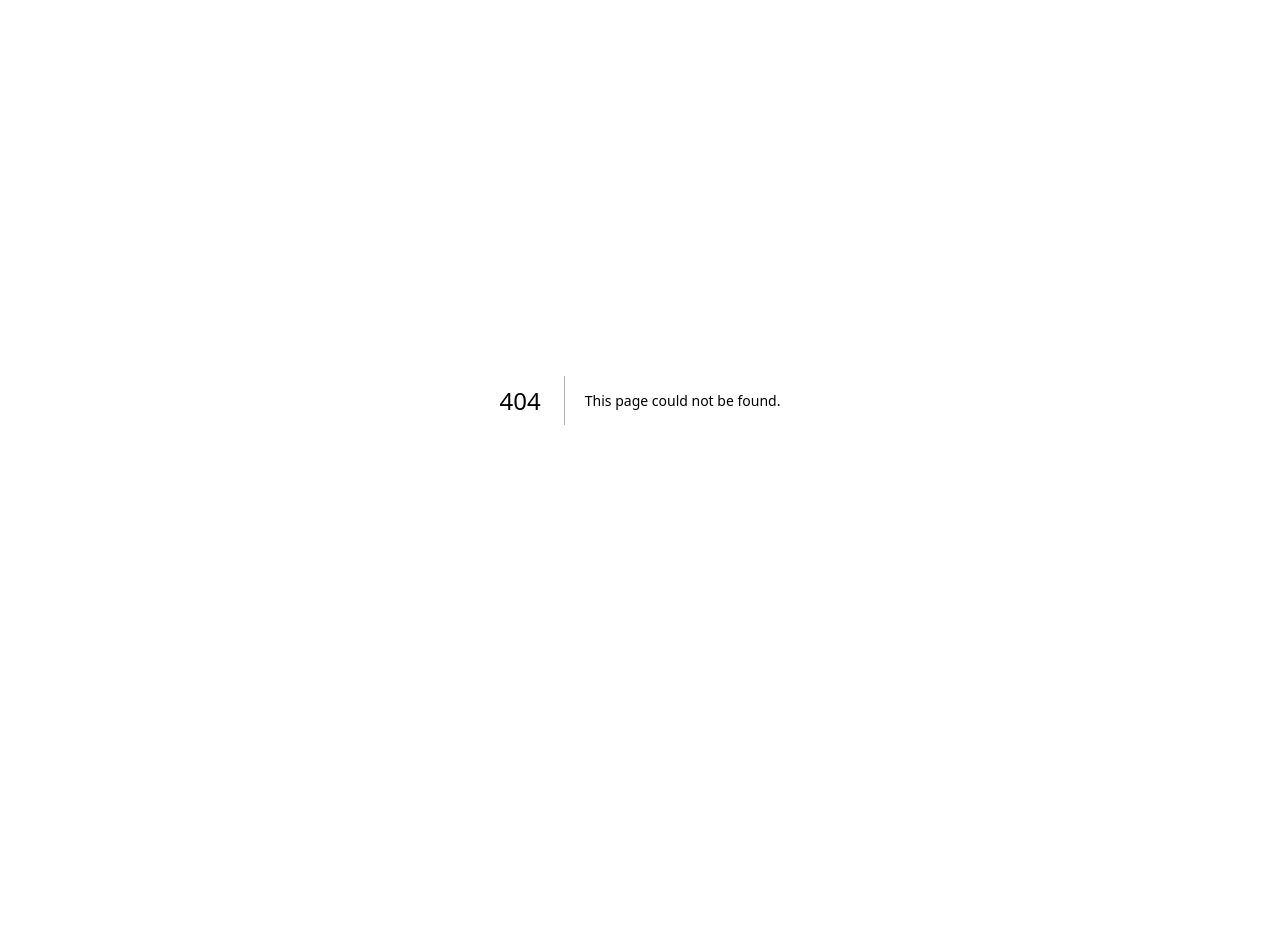
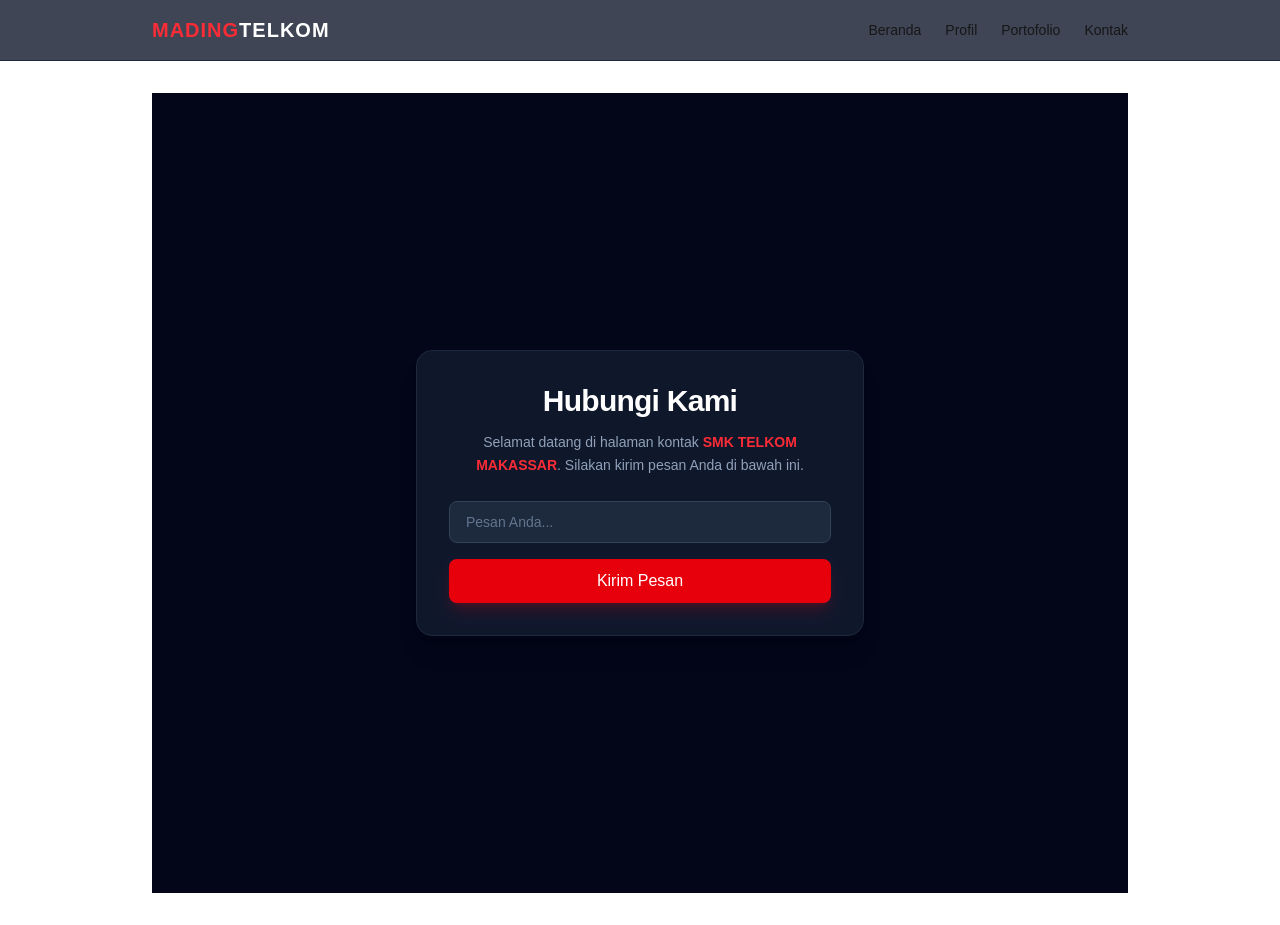
Before and after one commit to Ziawoo2/Nextjs, a Next.js app: page /Kontak in a window 1280 px wide. Before the commit this address had no page. Before the commit the page ends 800 px from the top, so only its background shows below. Built offline with nearby package versions, Linux system fonts and the light colour scheme.

Commit message:
feat: add navbar layout, link component, and card props

```diff
--- /dev/null
+++ b/app/Components/cards.tsx
@@ -0,0 +1,21 @@
+interface CardProps {
+  judul: string;
+  deskripsi: string;
+  tanggal: string;
+}
+
+export default function Card({ judul, deskripsi, tanggal }: CardProps) {
+  return (
+    <div className="bg-slate-900 border border-slate-800 rounded-xl p-5 shadow-lg hover:border-red-500/50 transition-all duration-300">
+      <span className="text-xs font-semibold text-red-500 uppercase tracking-wider">
+        {tanggal}
+      </span>
+      <h2 className="text-xl font-bold text-slate-100 mt-2 mb-2">
+        {judul}
+      </h2>
+      <p className="text-sm text-slate-400 leading-relaxed">
+        {deskripsi}
+      </p>
+    </div>
+  );
+}
--- /dev/null
+++ b/app/Kontak/page.tsx
@@ -0,0 +1,32 @@
+export default function KontakPage() {
+  const namaSekolah = "SMK TELKOM MAKASSAR";
+
+  return (
+    <main className="min-h-screen bg-slate-950 text-slate-100 flex flex-col items-center justify-center p-6">
+      <div className="max-w-md w-full bg-slate-900 border border-slate-800 rounded-2xl p-8 shadow-xl text-center">
+        {/* Teks Judul */}
+        <h1 className="text-3xl font-bold tracking-tight text-white mb-3">
+          Hubungi Kami
+        </h1>
+
+        {/* Paragraf Penjelasan */}
+        <p className="text-slate-400 text-sm leading-relaxed mb-6">
+          Selamat datang di halaman kontak <span className="text-red-500 font-semibold">{namaSekolah}</span>. Silakan kirim pesan Anda di bawah ini.
+        </p>
+
+        {/* Form Sederhana & Tombol */}
+        <div className="space-y-4">
+          <input
+            type="text"
+            placeholder="Pesan Anda..."
+            className="w-full px-4 py-2.5 rounded-lg bg-slate-800 border border-slate-700 text-slate-100 placeholder-slate-500 focus:outline-none focus:ring-2 focus:ring-red-500 transition-all text-sm"
+          />
+
+          <button className="w-full bg-red-600 hover:bg-red-700 text-white font-medium py-2.5 rounded-lg transition-colors duration-200 shadow-lg shadow-red-600/20 active:scale-[0.98]">
+            Kirim Pesan
+          </button>
+        </div>
+      </div>
+    </main>
+  );
+}
--- a/app/layout.tsx
+++ b/app/layout.tsx
@@ -1,29 +1,48 @@
-import type { Metadata } from "next";
-import { Geist, Geist_Mono } from "next/font/google";
-import "./globals.css";
+import Link from 'next/link';
+import './globals.css';
 
-const geistSans = Geist({
-  variable: "--font-geist-sans",
-  subsets: ["latin"],
-});
-
-const geistMono = Geist_Mono({
-  variable: "--font-geist-mono",
-  subsets: ["latin"],
-});
-
-export const metadata: Metadata = {
-  title: "Create Next App",
-  description: "Generated by create next app",
+export const metadata = {
+  title: 'Mading & Portofolio',
+  description: 'Proyek Next.js Mading Digital',
 };
 
-export default function RootLayout({ children }: LayoutProps<"/">) {
+export default function RootLayout({
+  children,
+}: {
+  children: React.ReactNode;
+}) {
   return (
-    <html
-      lang="en"
-      className={`${geistSans.variable} ${geistMono.variable} h-full antialiased`}
-    >
-      <body className="min-h-full flex flex-col">{children}</body>
+    <html lang="id">
+      <body className="bg-slate-950 text-slate-100 min-h-screen">
+        {/* Navbar Global */}
+        <header className="border-b border-slate-800 bg-slate-900/80 backdrop-blur-md sticky top-0 z-50">
+          <div className="max-w-5xl mx-auto px-6 py-4 flex items-center justify-between">
+            <Link href="/" className="text-xl font-bold tracking-wider text-red-500">
+              MADING<span className="text-white">TELKOM</span>
+            </Link>
+
+            <nav className="flex gap-6 text-sm font-medium">
+              <Link href="/" className="hover:text-red-500 transition-colors">
+                Beranda
+              </Link>
+              <Link href="/profil" className="hover:text-red-500 transition-colors">
+                Profil
+              </Link>
+              <Link href="/portofolio" className="hover:text-red-500 transition-colors">
+                Portofolio
+              </Link>
+              <Link href="/kontak" className="hover:text-red-500 transition-colors">
+                Kontak
+              </Link>
+            </nav>
+          </div>
+        </header>
+
+        {/* Konten Utama */}
+        <main className="max-w-5xl mx-auto px-6 py-8">
+          {children}
+        </main>
+      </body>
     </html>
   );
 }
--- a/app/page.tsx
+++ b/app/page.tsx
@@ -1,69 +1,38 @@
-import Image from "next/image";
+import Card from './Components/cards';
 
 export default function Home() {
+  const beritaMading = [
+    {
+      id: 1,
+      judul: "Pendaftaran Digitalent Scholarship 2026",
+      deskripsi: "Program beasiswa digital bagi siswa yang ingin mendalami teknologi cloud dan web development.",
+      tanggal: "07 OKTOBER 2026"
+    },
+    {
+      id: 2,
+      judul: "Lomba Desain UI/UX Tingkat Sekolah",
+      deskripsi: "Tunjukkan kreativitas kalian dalam merancang antarmuka aplikasi modern dan elegan.",
+      tanggal: "05 OKTOBER 2026"
+    },
+  ];
+
   return (
-    <div className="flex flex-col flex-1 items-center justify-center bg-zinc-50 font-sans dark:bg-black">
-      <main className="flex flex-1 w-full max-w-3xl flex-col items-center justify-between py-32 px-16 bg-white dark:bg-black sm:items-start">
-        <Image
-          className="dark:invert h-5 w-[100px]"
-          src="/next.svg"
-          alt="Next.js logo"
-          width={100}
-          height={20}
-          priority
-        />
-        <div className="flex flex-col items-center gap-6 text-center sm:items-start sm:text-left">
-          <h1 className="max-w-xs text-3xl font-semibold leading-10 tracking-tight text-black dark:text-zinc-50">
-            To get started, edit the{" "}
-            <code className="rounded bg-black/[.06] px-1.5 py-0.5 font-mono text-[0.9em] dark:bg-white/[.08]">
-              page.tsx
-            </code>{" "}
-            file.
-          </h1>
-          <p className="max-w-md text-lg leading-8 text-zinc-600 dark:text-zinc-400">
-            Looking for a starting point or more instructions? Head over to{" "}
-            <a
-              href="https://vercel.com/templates?framework=next.js&utm_source=create-next-app&utm_medium=appdir-template-tw&utm_campaign=create-next-app"
-              className="font-medium text-zinc-950 dark:text-zinc-50"
-            >
-              Templates
-            </a>{" "}
-            or the{" "}
-            <a
-              href="https://nextjs.org/learn?utm_source=create-next-app&utm_medium=appdir-template-tw&utm_campaign=create-next-app"
-              className="font-medium text-zinc-950 dark:text-zinc-50"
-            >
-              Learning
-            </a>{" "}
-            center.
-          </p>
-        </div>
-        <div className="flex flex-col gap-4 text-base font-medium sm:flex-row">
-          <a
-            className="flex h-12 w-full items-center justify-center gap-2 rounded-full bg-foreground px-5 text-background transition-colors hover:bg-[#383838] dark:hover:bg-[#ccc] md:w-[158px]"
-            href="https://vercel.com/new?utm_source=create-next-app&utm_medium=appdir-template-tw&utm_campaign=create-next-app"
-            target="_blank"
-            rel="noopener noreferrer"
-          >
-            <Image
-              className="dark:invert h-[14px] w-4"
-              src="/vercel.svg"
-              alt="Vercel logomark"
-              width={16}
-              height={14}
-            />
-            Deploy Now
-          </a>
-          <a
-            className="flex h-12 w-full items-center justify-center rounded-full border border-solid border-black/[.08] px-5 transition-colors hover:border-transparent hover:bg-black/[.04] dark:border-white/[.145] dark:hover:bg-[#1a1a1a] md:w-[158px]"
-            href="https://nextjs.org/docs?utm_source=create-next-app&utm_medium=appdir-template-tw&utm_campaign=create-next-app"
-            target="_blank"
-            rel="noopener noreferrer"
-          >
-            Documentation
-          </a>
-        </div>
-      </main>
-    </div>
+    <section className="space-y-6">
+      <div>
+        <h1 className="text-3xl font-extrabold text-white">Mading Digital</h1>
+        <p className="text-slate-400 text-sm mt-1">Informasi dan berita terbaru seputar sekolah.</p>
+      </div>
+
+      <div className="grid grid-cols-1 md:grid-cols-2 gap-6">
+        {beritaMading.map((item) => (
+          <Card
+            key={item.id}
+            judul={item.judul}
+            deskripsi={item.deskripsi}
+            tanggal={item.tanggal}
+          />
+        ))}
+      </div>
+    </section>
   );
 }
--- /dev/null
+++ b/app/portfolio/page.tsx
@@ -0,0 +1,7 @@
+export default function PortofolioPage() {
+  return (
+    <main>
+      <h1>Halaman Portofolio</h1>
+    </main>
+  );
+}
--- /dev/null
+++ b/app/profile/page.tsx
@@ -0,0 +1,7 @@
+export default function ProfilPage() {
+  return (
+    <main>
+      <h1>Halaman Profil</h1>
+    </main>
+  );
+}
```
